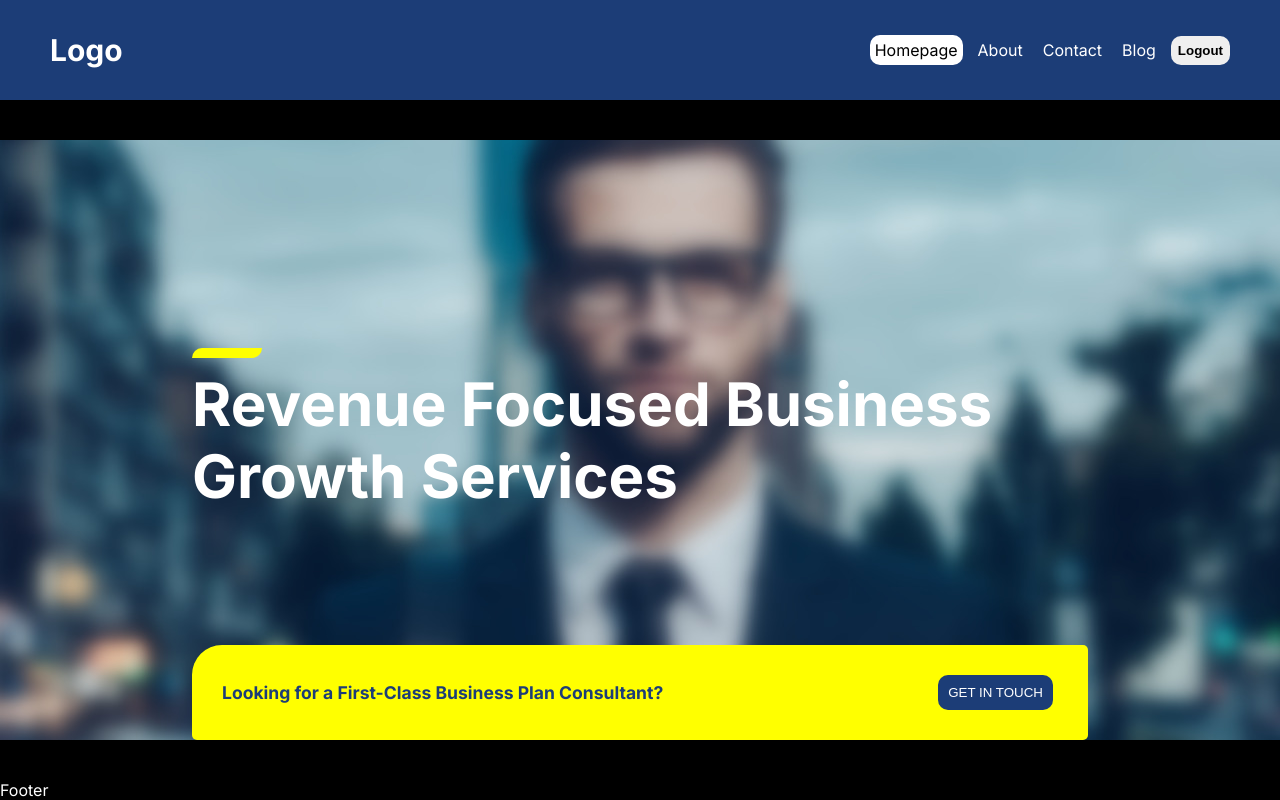
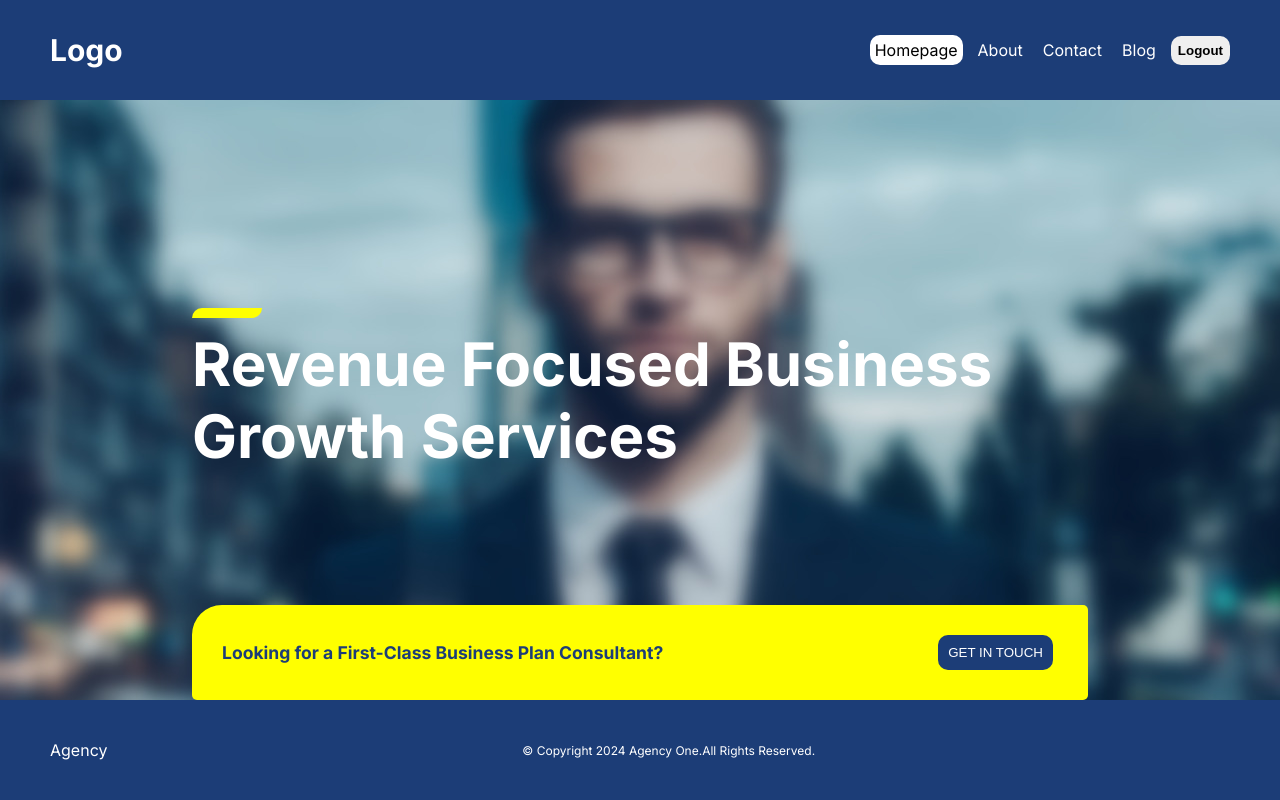
Before and after one commit to Taoufik-BENNOUR/agency_next, a Next.js app: page / in a window 1280 px wide. Built offline with nearby package versions, Linux system fonts and the light colour scheme.

Commit message:
style : Added Footer Style

```diff
--- a/src/app/globals.css
+++ b/src/app/globals.css
@@ -1,6 +1,8 @@
 :root {
   --background : black;
   --primary-text-color : white;
+  --global-backgound-color:#1C3D77;
+  --layout-padding: 0 50px;
   --p5:5px;
   --br:10px;
   --max-width: 1100px;
--- a/src/components/footer/Footer.jsx
+++ b/src/components/footer/Footer.jsx
@@ -1,8 +1,13 @@
-import React from 'react'
+import styles from './footer.module.css'
 
 const Footer = () => {
   return (
-    <div>Footer</div>
+    <div className={styles.container}>
+      <div className={styles.logo}>Agency</div>
+      <div className={styles.text}>
+       © Copyright 2024 Agency One.All Rights Reserved.
+      </div>
+    </div>
   )
 }
 
--- /dev/null
+++ b/src/components/footer/footer.module.css
@@ -0,0 +1,13 @@
+.container{
+    display: flex;
+    justify-content: space-between;
+    align-items: center;
+    background-color: var(--global-backgound-color);
+    height: 100px;
+    padding: var(--layout-padding);
+}
+.text{
+    font-size: 12px;
+    flex: 3;
+    text-align: center;
+}
--- a/src/components/navbar/navbar.module.css
+++ b/src/components/navbar/navbar.module.css
@@ -1,10 +1,10 @@
 .container{
     height: 100px;
-    padding: 0 50px;
+    padding: var(--layout-padding);
     display: flex;
     align-items: center;
     justify-content: space-between;
-    background-color: #1C3D77;
+    background-color: var(--global-backgound-color);
 
 }
 .logo{
```
